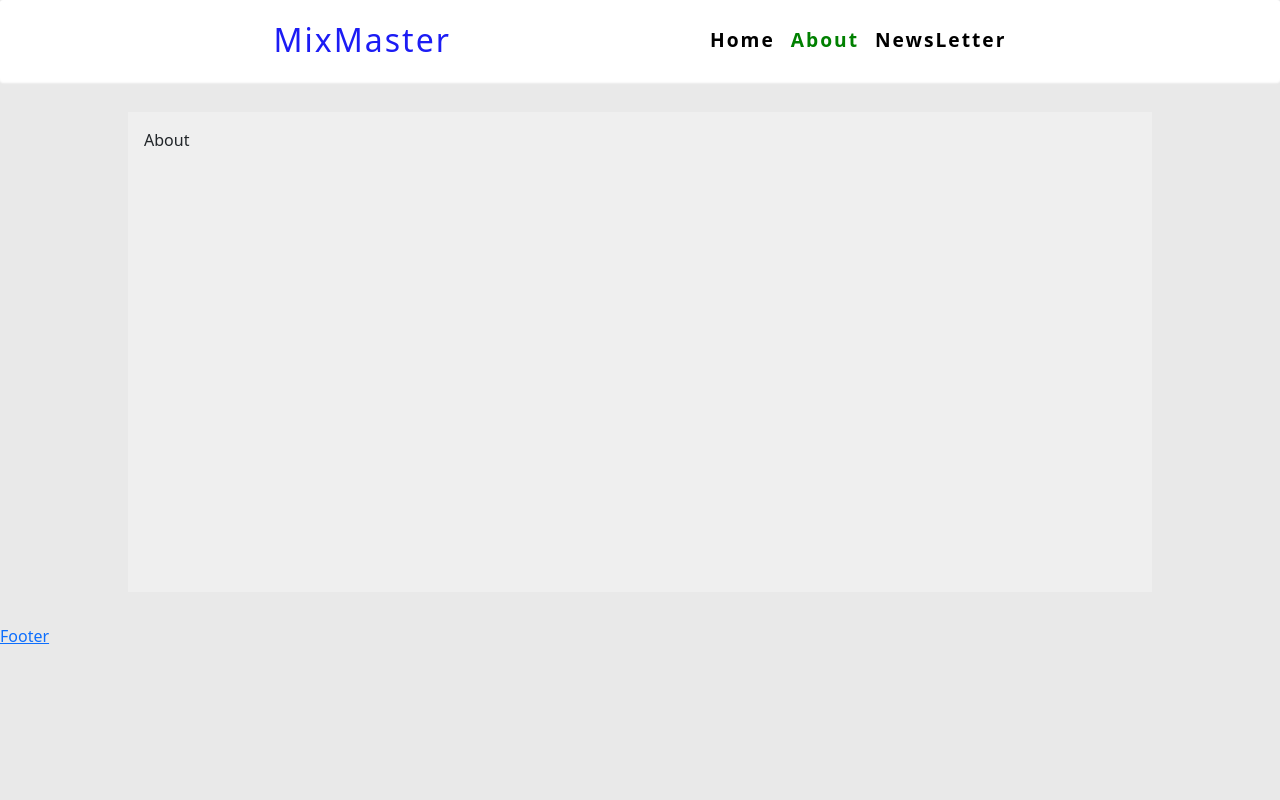
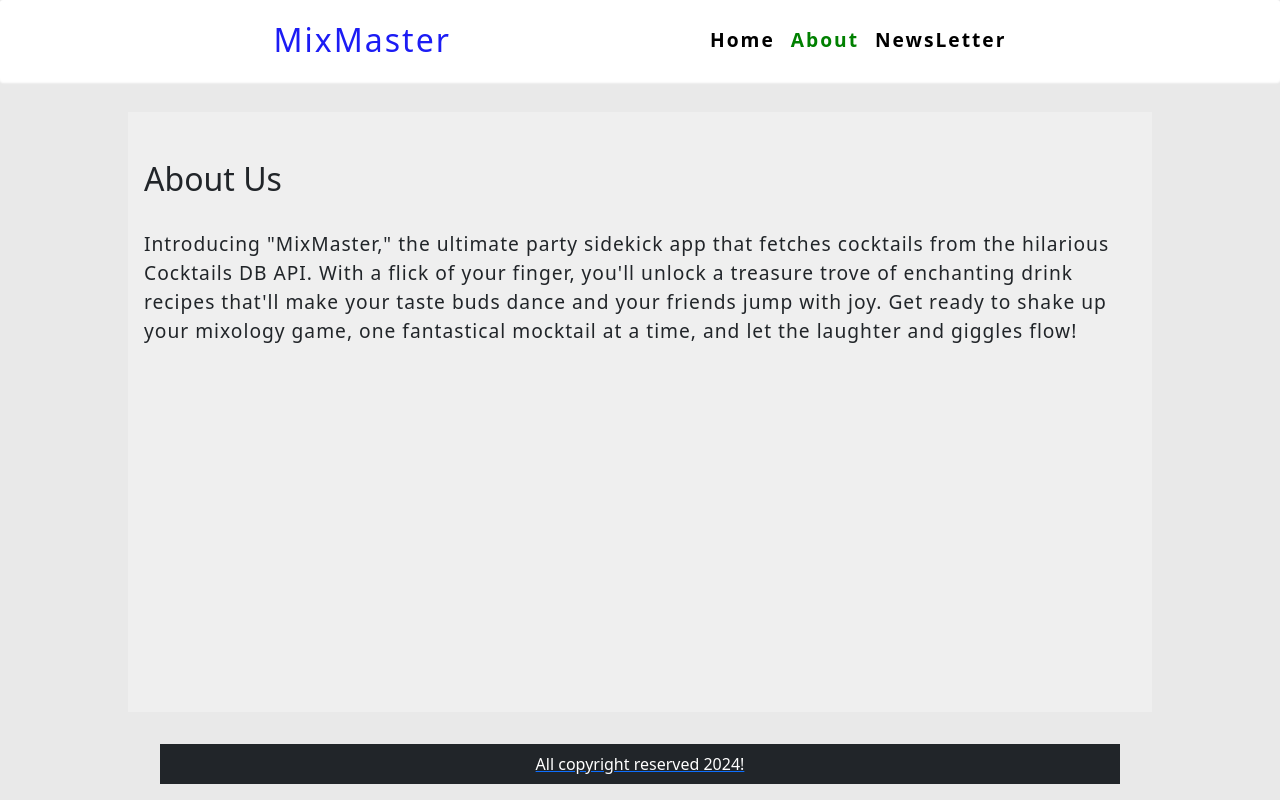
Before and after one commit to gyanendrapoudel/React-MixMaster, a React (Vite) app: page /about in a window 1280 px wide. Built offline with nearby package versions, Linux system fonts and the light colour scheme.

Commit message:
addding content on about page

```diff
--- a/src/App.css
+++ b/src/App.css
@@ -59,7 +59,7 @@ margin:0 auto ;
 margin-top: 2rem;
 background-color: rgb(239, 239, 239);
 margin-bottom: 2rem;
-min-height: 60vh;
+min-height: 75vh;
 padding:  1rem ;
 }
 /* error page */
@@ -89,8 +89,24 @@ width: 80%;
  margin: 0 auto;
 
 }
+/* search input */
 .search-form{
   width: 55%;
+  padding: 1.5rem 2rem;
+
+
+}
+/* about page */
+.about-page{
+  letter-spacing: 1px;
+  font-weight: 300;
+  font-size: 1.2rem;
+}
+.about-heading{
+  font-size: 2rem;
+  margin: 2rem 0;
+}
+.footer-page {
 
 }
 @media(max-width:600px) {
--- a/src/Pages/About.jsx
+++ b/src/Pages/About.jsx
@@ -1,6 +1,16 @@
 const About = () => {
   return (
-    <div>About</div>
+    <div>
+      <h4 className="about-heading">About Us</h4>
+      <div className="about-page">
+        Introducing "MixMaster," the ultimate party sidekick app that fetches
+        cocktails from the hilarious Cocktails DB API. With a flick of your
+        finger, you'll unlock a treasure trove of enchanting drink recipes
+        that'll make your taste buds dance and your friends jump with joy. Get
+        ready to shake up your mixology game, one fantastical mocktail at a
+        time, and let the laughter and giggles flow!
+      </div>
+    </div>
   )
 }
 export default About
--- a/src/Pages/Footer.jsx
+++ b/src/Pages/Footer.jsx
@@ -1,6 +1,12 @@
 const Footer = () => {
   return (
-    <div>Footer</div>
+    <div className="footer-page text-center w-75 m-auto bg-dark py-2 text-white">
+
+        <div className="">
+          All copyright reserved 2024!
+        </div>
+      </div>
+
   )
 }
 export default Footer
--- a/src/componets/SearchForm.jsx
+++ b/src/componets/SearchForm.jsx
@@ -6,7 +6,7 @@ const SearchForm = ({str}) => {
    const isSubmitting = navigation.state === 'submitting'
     console.log(isSubmitting, navigation.state)
   return (
-    <Form className="input-group search-form mb-5 shadow-lg m-auto ">
+    <Form className="input-group search-form my-5 shadow-lg m-auto ">
       <input
         type="search"
         className="form-control"
```
Also changed, not shown: 1 other file (tests, documents, lock files or other folders).
